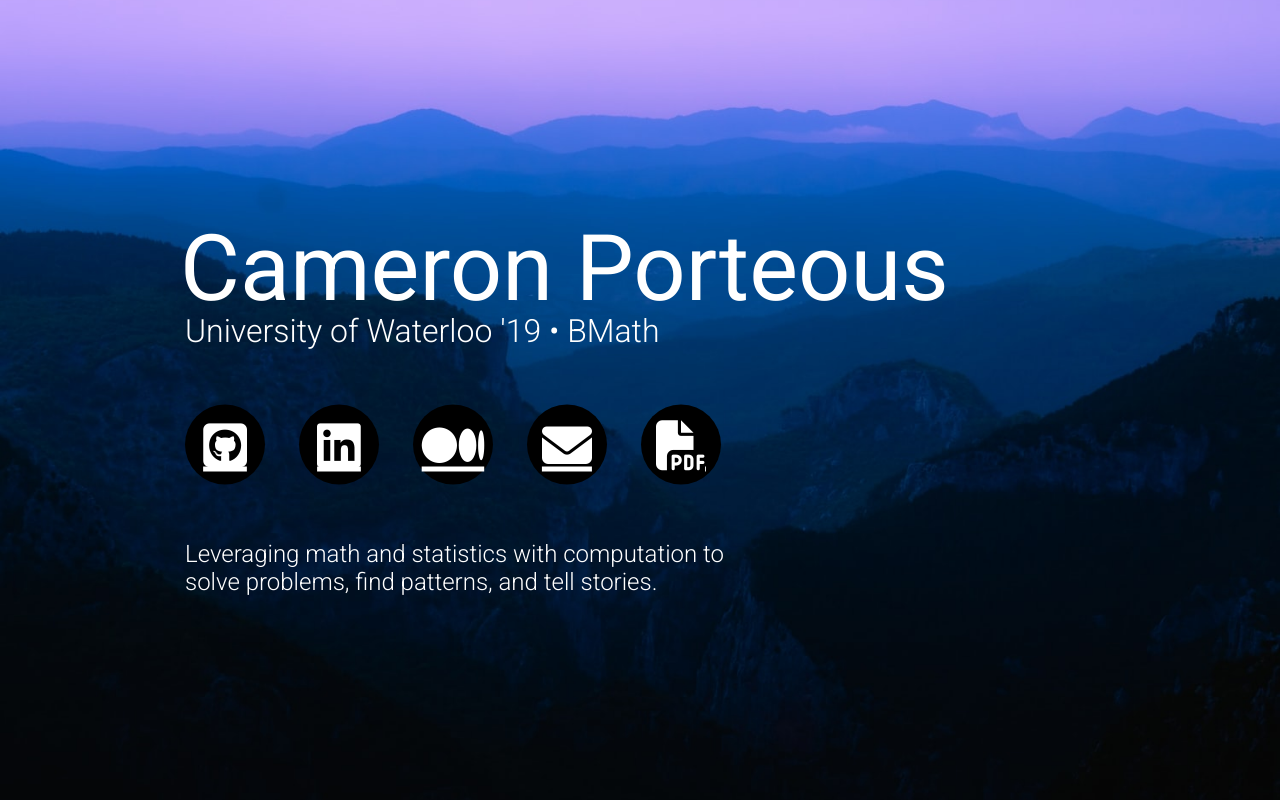
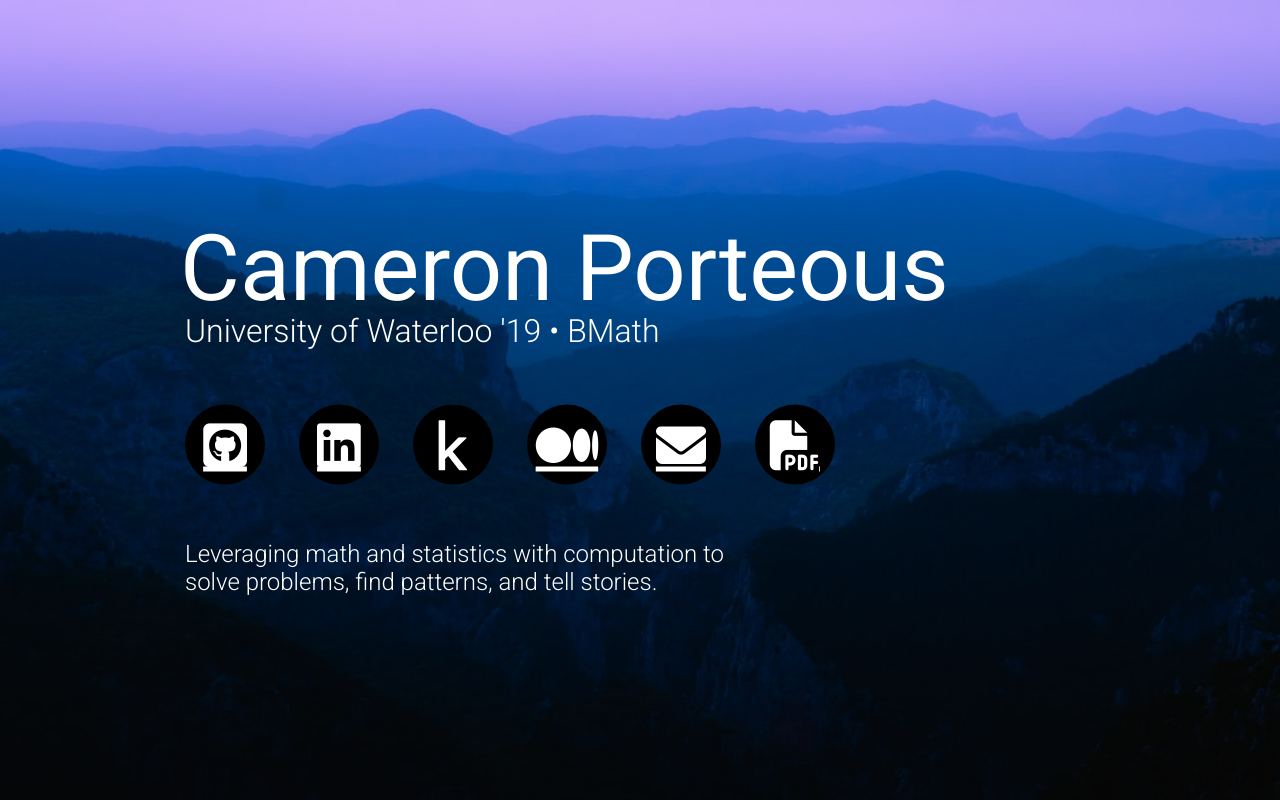
Before and after one commit to cjporteo/cjporteo.github.io, a plain HTML site: page index.html in a window 1280 px wide. Drawn offline with Linux system fonts and the light colour scheme.

Commit message:
Update index.html

```diff
--- a/index.html
+++ b/index.html
@@ -20,6 +20,7 @@
       <div class="s-m">
         <a href="https://www.github.com/cjporteo"><i class="fab fa-github-square"></i></a>
         <a href="https://www.linkedin.com/in/cjporteo"><i class="fab fa-linkedin"></i></a>
+        <a href="https://www.kaggle.com/in/cjporteo"><i class="fab fa-kaggle"></i></a>
         <a href="https://www.medium.com/@cjporteo"><i class="fab fa-medium"></i></a>
         <a href="mailto: cjporteo@uwaterloo.ca"><i class="fas fa-envelope"></i></a>
         <a href="Cameron-Porteous-Resume.pdf"><i class="fas fa-file-pdf"></i></a>
```
